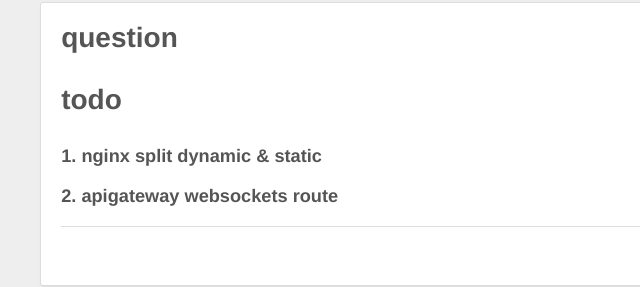
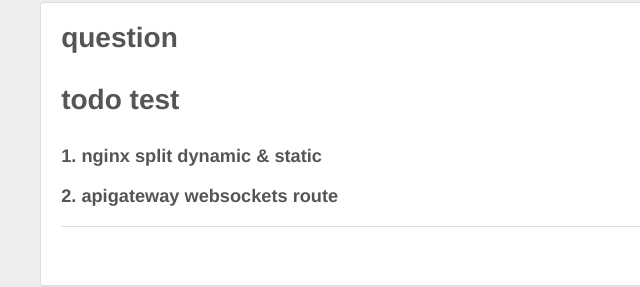
Before and after one commit to d2lorder/d2lorder.github.io, a plain HTML site: page index.html in a window 1280 px wide. Shown: the part 377-664 px from the top of the page, 0-640 px from the left. Drawn offline with nearby package versions, Linux system fonts and the light colour scheme.

Commit message:
Site updated: 2018-10-25 16:32:31

```diff
--- a/index.html
+++ b/index.html
@@ -84,7 +84,7 @@
 
     <div class="article-entry" itemprop="articleBody">
 
-        <h1 id="todo"><a href="#todo" class="headerlink" title="todo"></a>todo</h1><h3 id="1-nginx-split-dynamic-amp-static"><a href="#1-nginx-split-dynamic-amp-static" class="headerlink" title="1. nginx split dynamic &amp; static"></a>1. nginx split dynamic &amp; static</h3><h3 id="2-apigateway-websockets-route"><a href="#2-apigateway-websockets-route" class="headerlink" title="2. apigateway websockets route"></a>2. apigateway websockets route</h3>
+        <h1 id="todo-test"><a href="#todo-test" class="headerlink" title="todo test"></a>todo test</h1><h3 id="1-nginx-split-dynamic-amp-static"><a href="#1-nginx-split-dynamic-amp-static" class="headerlink" title="1. nginx split dynamic &amp; static"></a>1. nginx split dynamic &amp; static</h3><h3 id="2-apigateway-websockets-route"><a href="#2-apigateway-websockets-route" class="headerlink" title="2. apigateway websockets route"></a>2. apigateway websockets route</h3>
 
     </div>
     <footer class="article-footer">
```
Also changed, not shown: 2018/10/25/question/index.html (+5 -5 lines).
